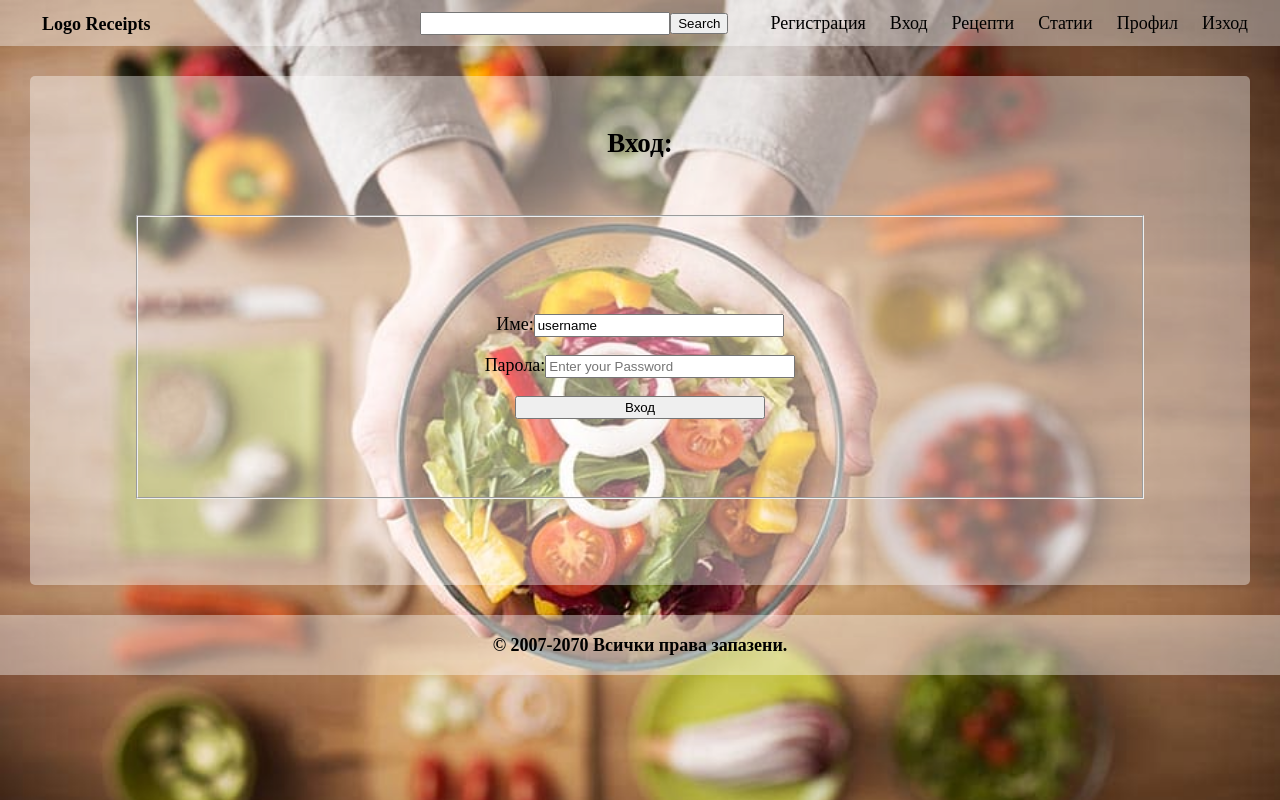
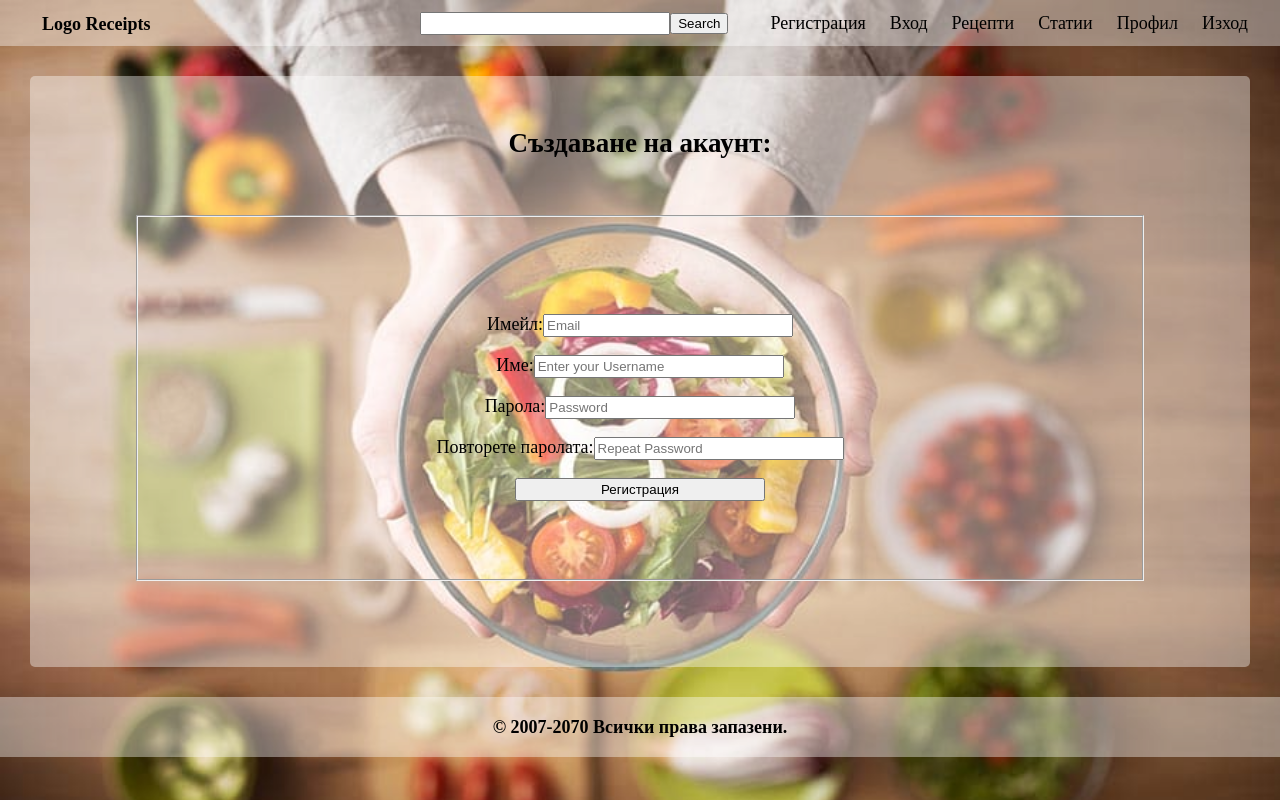
Before and after one commit to borqni/React, a React (Create React App) app: page / in a window 1280 px wide. Built offline with nearby package versions, Linux system fonts and the light colour scheme.

Commit message:
add register page

```diff
--- a/src/App.js
+++ b/src/App.js
@@ -6,6 +6,7 @@ import Posts from './components/posts'
 import PostDetails from './components/postDetails'
 import Footer from './components/footer'
 import Login from './components/login'
+import Register from './components/register'
 import './App.css';
 
 const App = () => {
@@ -13,7 +14,8 @@ const App = () => {
     <div className="App">
       <Header />
       <main>
-        <Login />
+        <Register />
+        {/* <Login /> */}
         {/* <Recipes />
         <RecipeDetails />
         <Posts />
--- /dev/null
+++ b/src/components/register/index.js
@@ -0,0 +1,33 @@
+import React from 'react'
+// import style from './index.module.css'
+
+const Register = () => {
+    return (
+        <section class="register">
+            <h2>Създаване на акаунт:</h2>
+            <form id="register">
+                <fieldset>
+                    <p class="field">
+                        <label for="email">Имейл:</label>
+                        <input type="text" id="email" name="email" placeholder="Email" />
+                    </p>
+                    <p class="field">
+                        <label for="username">Име:</label>
+                        <input type="text" id="username" name="username" placeholder="Enter your Username" />
+                    </p>
+                    <p class="field">
+                        <label for="password">Парола:</label>
+                        <input type="password" id="password" name="password" placeholder="Password" />
+                    </p>
+                    <p class="field">
+                        <label for="rePassword">Повторете паролата:</label>
+                        <input type="password" id="rePassword" name="rePassword" placeholder="Repeat Password" />
+                    </p>
+                    <input type="submit" class="register" value="Регистрация" />
+                </fieldset>
+            </form>
+        </section>
+    )
+}
+
+export default Register
```
